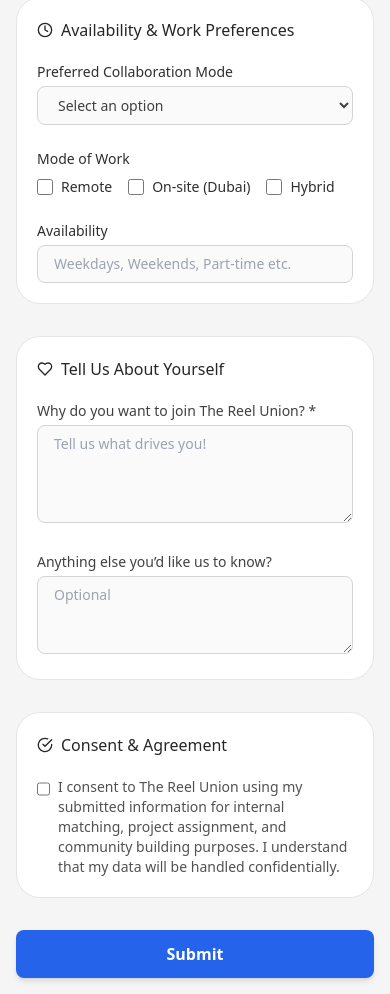
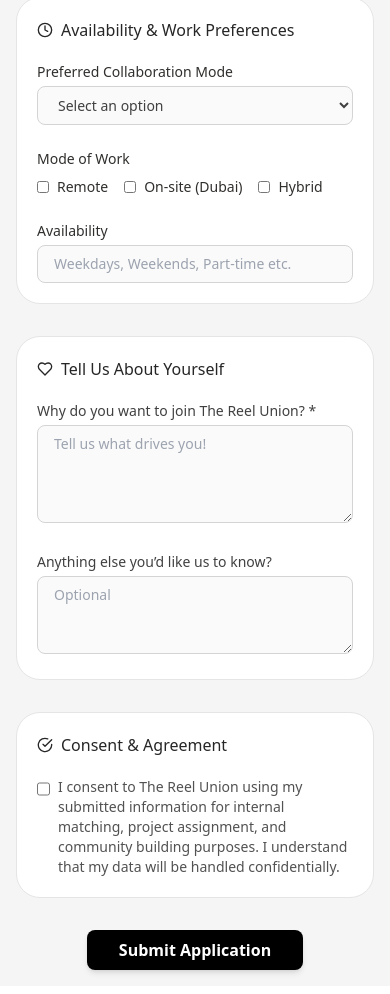
Before and after one commit to Fica-Web/FicaAds, a React (Vite) app in the folder frontend/: page /reel-union/onboarding in a window 390 px wide. Shown: the part 1507-2501 px from the top of the page. Built offline with nearby package versions, Linux system fonts and the light colour scheme; no server answers.

Commit message:
submit button updated

```diff
--- a/frontend/src/Components/ReelUnion/CreatorOnboarding/CollaborationSection.jsx
+++ b/frontend/src/Components/ReelUnion/CreatorOnboarding/CollaborationSection.jsx
@@ -43,7 +43,7 @@
                                     value={mode}
                                     checked={formData.workMode.includes(mode)}
                                     onChange={handleChange}
-                                    className="form-checkbox h-4 w-4 text-blue-600"
+                                    className="form-checkbox h-3 w-3 text-blue-600 accent-gray1 cursor-pointer"
                                 />
                                 <span className="ml-2 text-sm text-gray1">{mode}</span>
                             </label>
--- a/frontend/src/Components/ReelUnion/CreatorOnboarding/ConsentSection.jsx
+++ b/frontend/src/Components/ReelUnion/CreatorOnboarding/ConsentSection.jsx
@@ -15,7 +15,7 @@
                         name="consent"
                         checked={formData.consent}
                         onChange={handleChange}
-                        className={`form-checkbox h-4 w-4 text-blue-600 mt-1 ${
+                        className={`form-checkbox h-4 w-4 text-blue-600 cursor-pointer mt-1 accent-gray1 ${
                             errors.consent ? 'border-red-500' : ''
                         }`}
                     />
--- a/frontend/src/Components/ReelUnion/CreatorOnboarding/CreatorOnboardingForm.jsx
+++ b/frontend/src/Components/ReelUnion/CreatorOnboarding/CreatorOnboardingForm.jsx
@@ -109,13 +109,15 @@
                     <MotivationSection formData={formData} handleChange={handleChange} errors={errors} />
                     <ConsentSection formData={formData} handleChange={handleChange} errors={errors} />
 
-                    <button
-                        type="submit"
-                        className="w-full md:w-auto px-8 py-3 bg-blue-600 text-white font-semibold rounded-lg shadow-md hover:bg-blue-700 transition duration-300 ease-in-out focus:outline-none focus:ring-4 focus:ring-blue-300"
-                        disabled={loading}
-                    >
-                        {loading ? "Submitting..." : "Submit"}
-                    </button>
+                    <div className='flex flex-col items-center justify-center gap-4'>
+                        <button
+                            type="submit"
+                            className="px-8 py-2 bg-black text-white font-semibold rounded-lg shadow-md hover:scale-105 transition duration-300 ease-in-out"
+                            disabled={loading}
+                        >
+                            {loading ? "Submitting..." : "Submit Application"}
+                        </button>
+                    </div>
                 </form>
             </div>
         </div>
--- a/frontend/src/Components/ReelUnion/CreatorOnboarding/SkillsSection.jsx
+++ b/frontend/src/Components/ReelUnion/CreatorOnboarding/SkillsSection.jsx
@@ -28,7 +28,7 @@
                                     value={skill}
                                     checked={formData.skills.includes(skill)}
                                     onChange={handleChange}
-                                    className="form-checkbox h-3 w-3 text-blue-600 cursor-pointer"
+                                    className="form-checkbox h-3 w-3 accent-gray1 cursor-pointer"
                                 />
                                 <span className="ml-2 text-sm text-neutral-700">{skill}</span>
                             </label>
```
